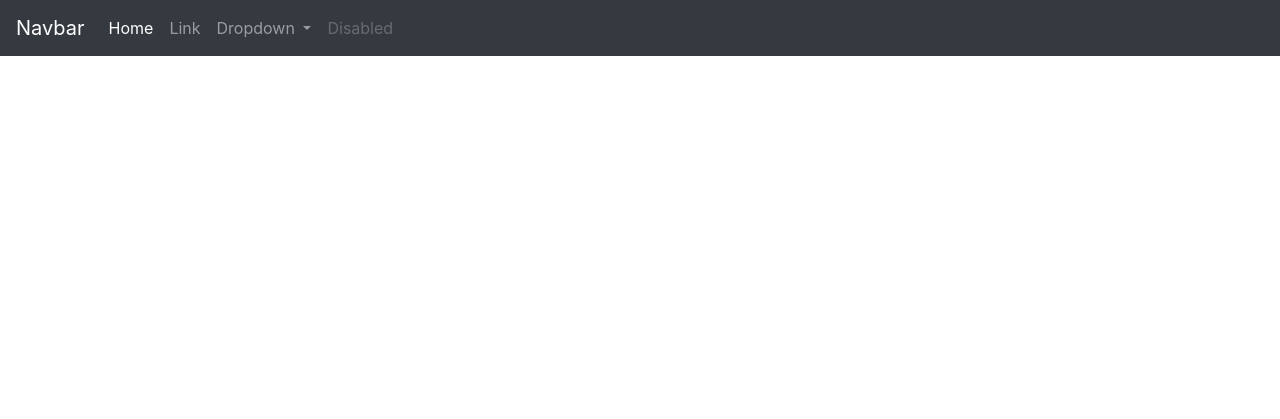
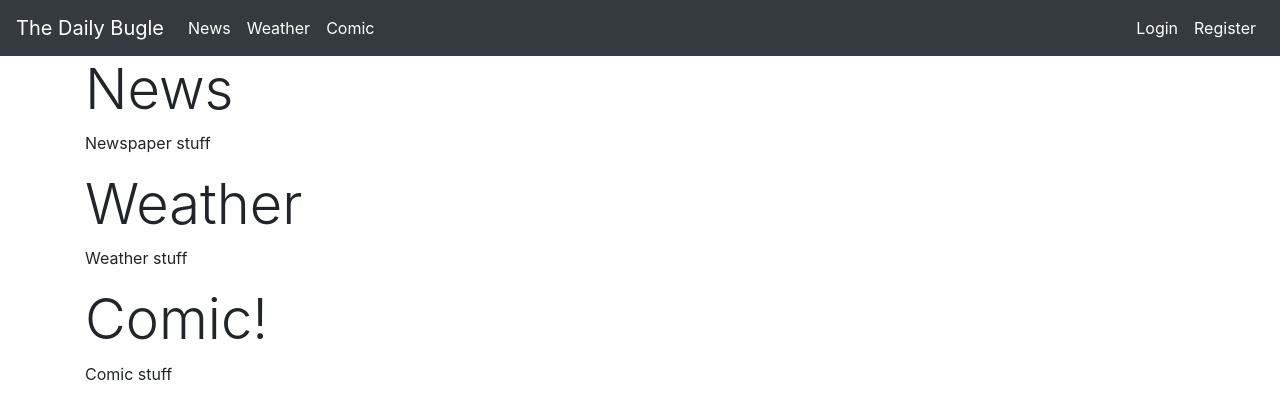
Before and after one commit to PGreatness/import-Greatness, a Flask app: page / in a window 1280 px wide. Shown: the top 419 px of the page. Run offline with Flask 2, Linux system fonts and the light colour scheme; some libraries are stand-ins or nearby versions.

Commit message:
Updated home page

```diff
--- a/The Daily Bugle/templates/home.html
+++ b/The Daily Bugle/templates/home.html
@@ -5,31 +5,52 @@ Home
 
 {% block content %}
 <nav class="navbar navbar-expand-lg navbar-dark bg-dark">
-  <a class="navbar-brand" href="#">Navbar</a>
+  <a class="navbar-brand" href="#">The Daily Bugle</a>
 
   <div class="collapse navbar-collapse" id="navbarSupportedContent">
     <ul class="navbar-nav mr-auto">
       <li class="nav-item active">
-        <a class="nav-link" href="#">Home <span class="sr-only">(current)</span></a>
+        <a class="nav-link" href="#news">News</a>
       </li>
-      <li class="nav-item">
-        <a class="nav-link" href="#">Link</a>
+      <li class="nav-item active">
+        <a class="nav-link" href="#weather">Weather</a>
       </li>
-      <li class="nav-item dropdown">
-        <a class="nav-link dropdown-toggle" href="#" id="navbarDropdown" role="button" data-toggle="dropdown" aria-haspopup="true" aria-expanded="false">
-          Dropdown
-        </a>
-        <div class="dropdown-menu" aria-labelledby="navbarDropdown">
-          <a class="dropdown-item" href="#">Action</a>
-          <a class="dropdown-item" href="#">Another action</a>
-          <div class="dropdown-divider"></div>
-          <a class="dropdown-item" href="#">Something else here</a>
-        </div>
+      <li class="nav-item active">
+        <a class="nav-link" href="#comic">Comic</a>
       </li>
-      <li class="nav-item">
-        <a class="nav-link disabled" href="#">Disabled</a>
+    </ul>
+    <ul class="navbar-nav">
+      <li class="nav-item active">
+        <a class="nav-link" href="/login">Login</a>
+      </li>
+      <li class="nav-item active">
+        <a class="nav-link" href="/register">Register</a>
       </li>
     </ul>
   </div>
 </nav>
+
+<div class="container">
+  <div id="news">
+    <h1 class="display-4">News</h1>
+    <p> Newspaper stuff </p>
+    <!-- Newspaper info things will go in here -->
+  </div>
+</div>
+
+<div class="container">
+  <div id="weather">
+    <h1 class="display-4">Weather</h1>
+    <p> Weather stuff </p>
+    <!-- Weather info things will go in here -->
+  </div>
+</div>
+
+<div class="container">
+  <div id="comic">
+    <h1 class="display-4">Comic!</h1>
+    <p> Comic stuff </p>
+    <!-- Comic info things will go in here -->
+  </div>
+</div>
 {% endblock %}
```
